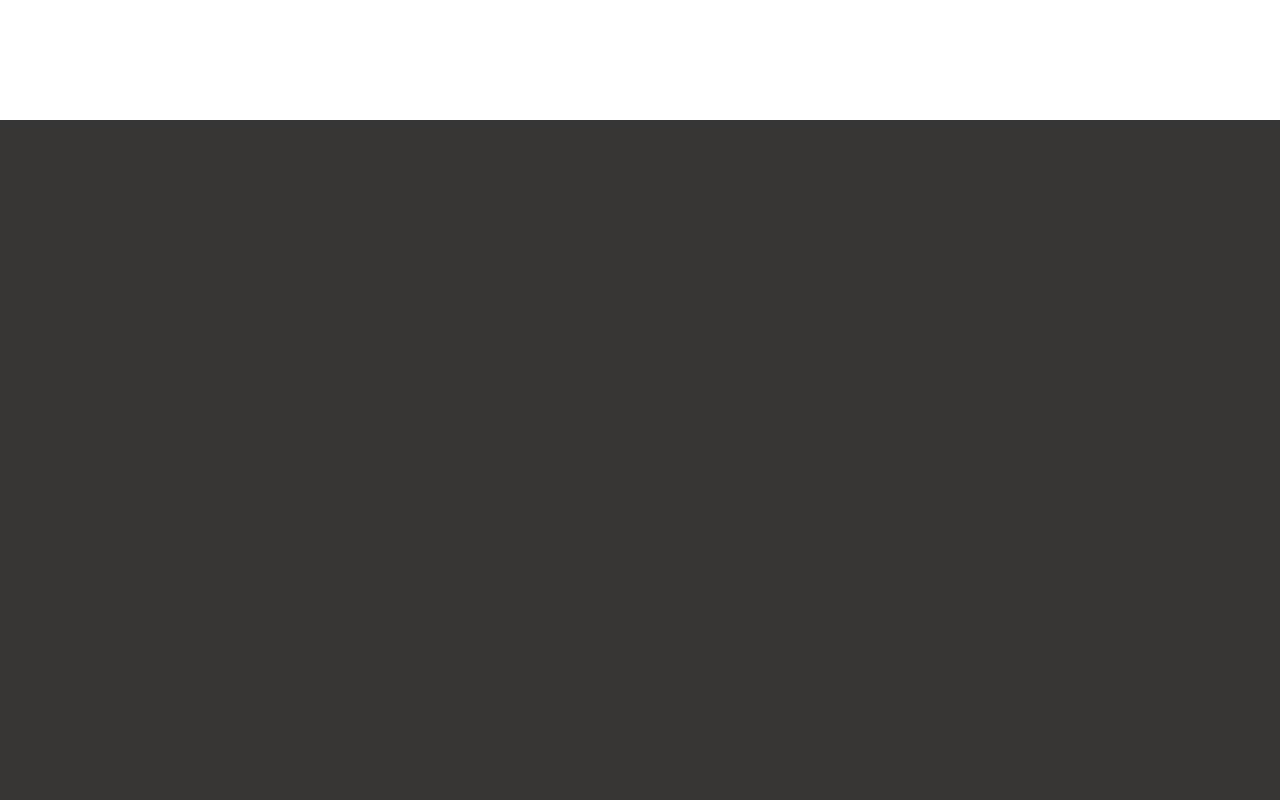
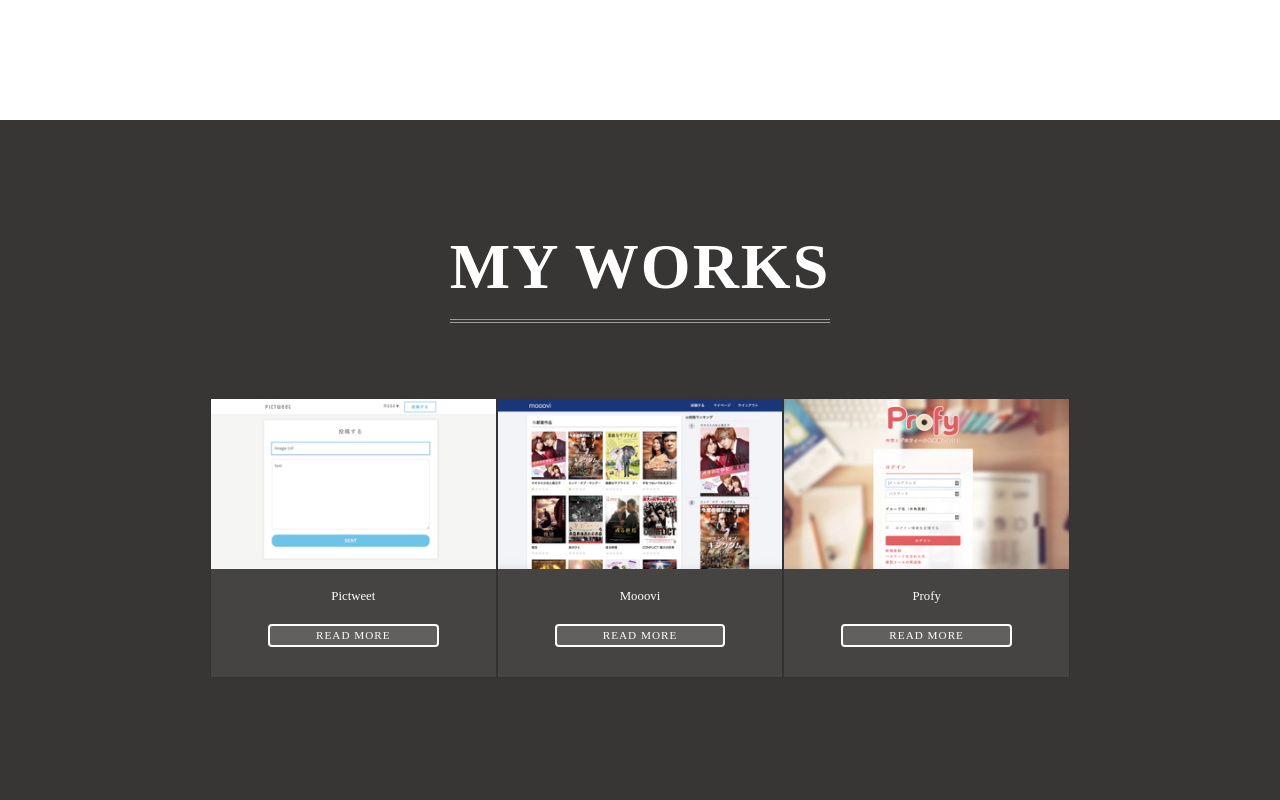
Before and after one commit to NasuYayoi/NasuYayoi.github.io, a plain HTML site: page index.html in a window 1280 px wide. Shown: the part 1480-2280 px from the top of the page. Drawn offline with Linux system fonts and the light colour scheme.

Commit message:
Feat: 作品紹介ページの編集（仮置き）

```diff
--- a/index.html
+++ b/index.html
@@ -29,6 +29,32 @@
   </section>
 
   <section class= "works">
+    <h2 class="heading">MY WORKS</h2>
+    <div class="works-wrapper">
+      <div class="work-box">
+        <img class="work-image" src="images/pictweet.jpg" alt="制作事例">
+        <div class="work-description">
+          Pictweet<br>
+          <a href="#" class="button button-ghost">READ MORE</a>
+        </div>
+      </div>
+
+      <div class="work-box">
+        <img class="work-image" src="images/mooovi.jpg" alt="制作事例">
+        <div class="work-description">
+          Mooovi<br>
+          <a href="#" class="button button-ghost">READ MORE</a>
+        </div>
+      </div>
+
+      <div class="work-box">
+        <img class="work-image" src="images/profy.jpg" alt="制作事例">
+        <div class="work-description">
+          Profy<br>
+          <a href="#" class="button button-ghost">READ MORE</a>
+        </div>
+      </div>
+    </div>
   </section>
 
   <section class="contact" id="contact">
--- a/style.css
+++ b/style.css
@@ -79,6 +79,40 @@ body {
 .works {
   height: 100vh;
   background-color: #383634;
+  padding: 80px 0 10px;
+}
+
+.works-wrapper {
+  display: table;
+  width: 860px;
+  margin: 60px auto 0;
+  table-layout: fixed;
+}
+
+.work-box {
+  display: table-cell;
+  background-color: rgba(100, 100, 100, 0.3);
+  border: 1px solid #333;
+}
+
+.work-image {
+  display: block;
+  width: 100%;
+}
+
+.work-description {
+  margin: 20px 0;
+}
+
+.work-description .button {
+  width: 60%;
+  margin-top: 20px;
+  padding: 3px;
+}
+
+.button-ghost {
+  border: 2px solid #fff;
+  background-color: rgba(255, 255, 255, 0.15);
 }
 
 .contact {
```
